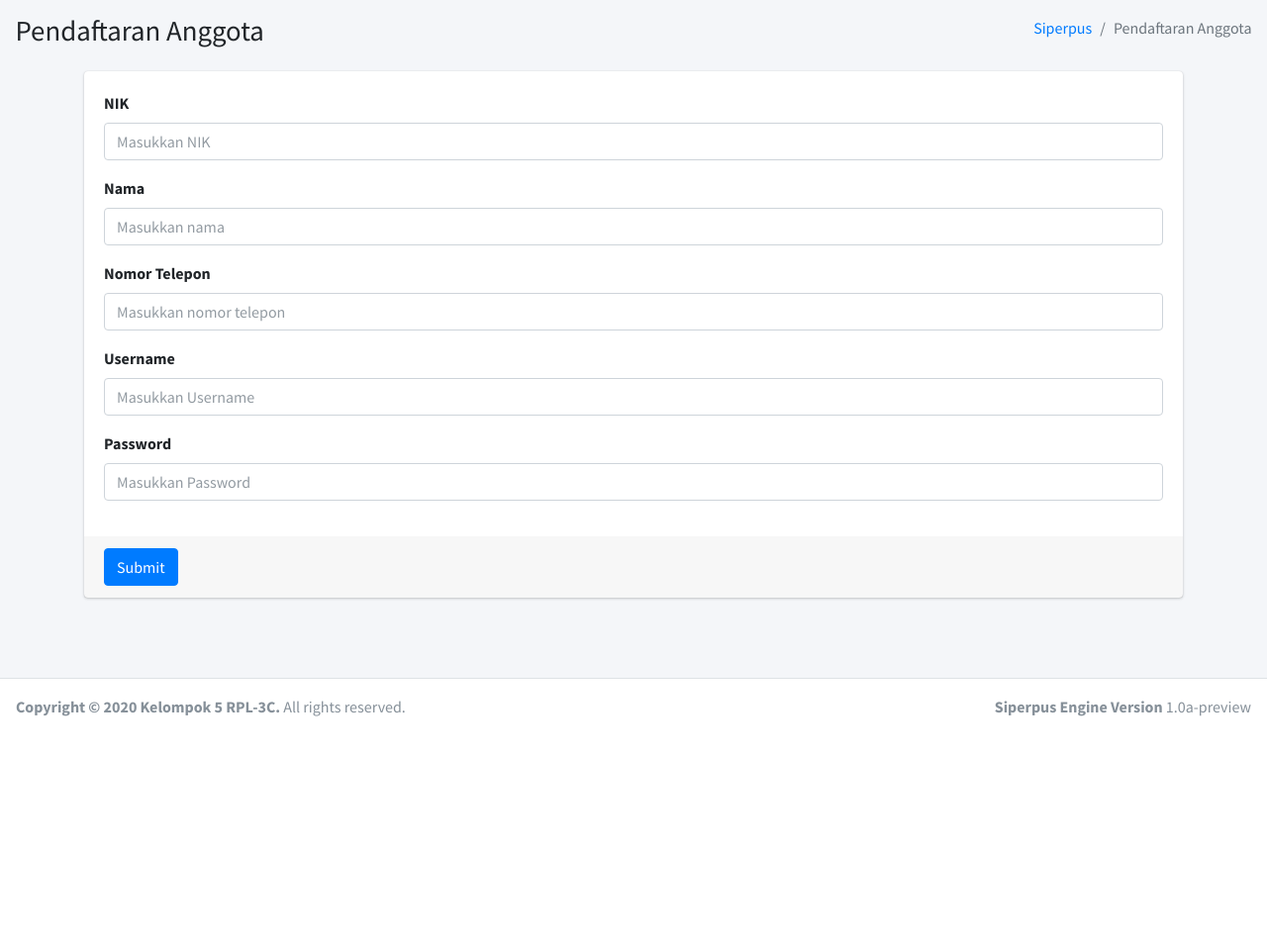
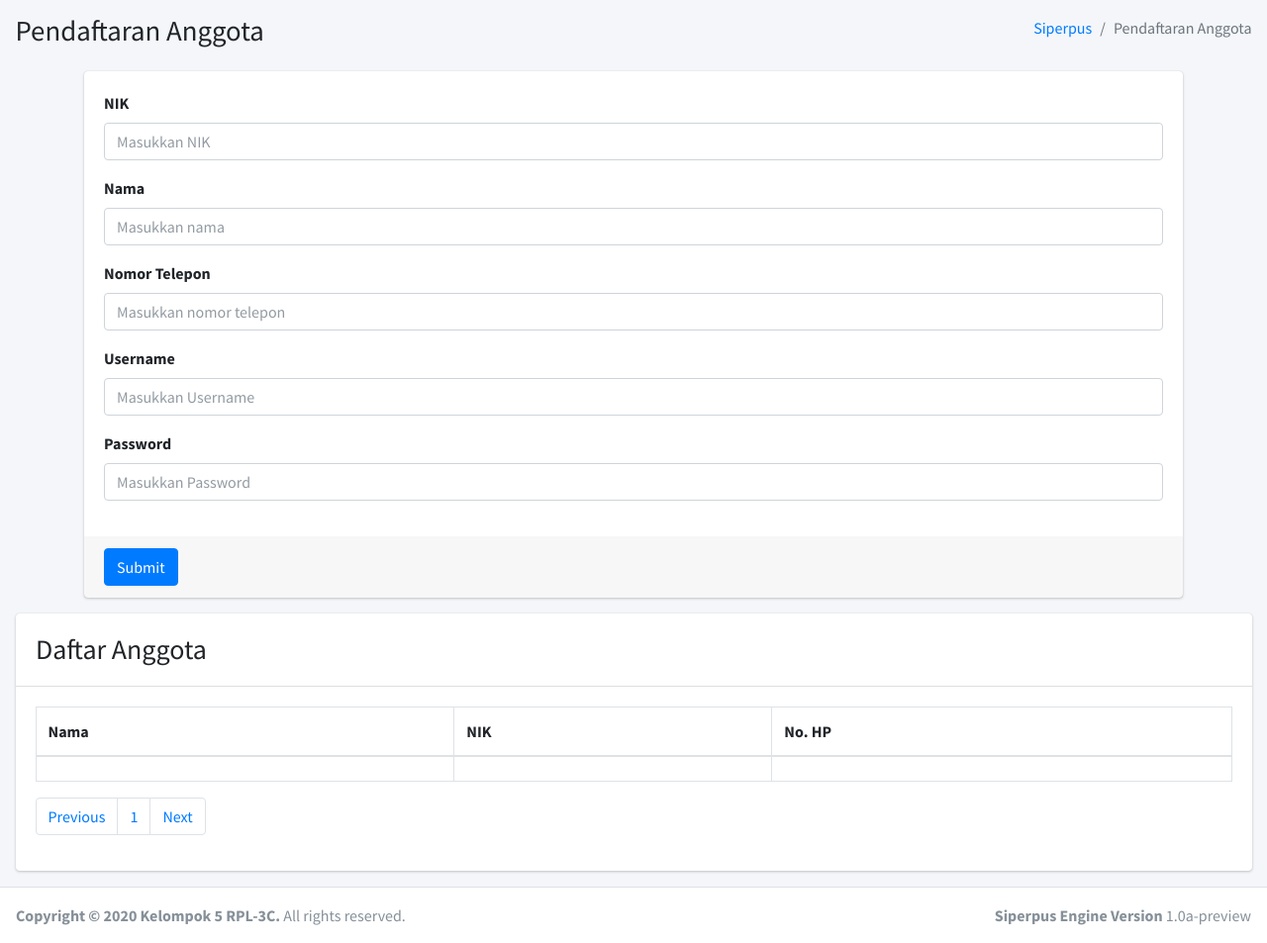
Before and after one commit to NaMLiM/Siperpus, a PHP site: page /index.php?page=add-member in a window 1280 px wide. Shown: the part 58-1011 px from the top of the page at 99% size. Before the commit the page ends 782 px from the top, so only its background shows below. Run offline with PHP 8.4, Linux system fonts and the light colour scheme; the visitor is signed in with stand-in values (Sample User, id 1); tables that the repository leaves empty or names only in its code hold one stand-in row (values such as "Sample post"); data that the repository does not hold is empty; some libraries are stand-ins or nearby versions.

Commit message:
added daftar anggota table to pendaftaran page

```diff
--- a/pages/add-member.php
+++ b/pages/add-member.php
@@ -57,6 +57,86 @@
         <!-- /.col-md-6 -->
     </div>
     <!-- /.container-fluid -->
+    <div class="container-fluid">
+    <div class="row">
+      <div class="col-12">
+        <div class="card">
+          <div class="card-header">
+            <div class="row">
+              <h3 class="m-2">Daftar Anggota</h3>
+            </div>
+          </div>
+          <div class="card-body">
+            <div class="dataTables_wrapper dt-bootstrap4">
+              <div class="row">
+                  <div class="col-sm-12">
+                    <table class="table table-bordered table-hover dataTable dtr-inline" role="grid">
+                      <thead>
+                      <tr role="row"><th class="sorting" tabindex="0" rowspan="1" colspan="1">Nama</th><th class="sorting_desc" tabindex="0" rowspan="1" colspan="1" aria-sort="descending">NIK</th><th class="sorting" tabindex="0" rowspan="1" colspan="1">No. HP</th></tr>
+                      </thead>
+                      <tbody>
+                        <?php
+                          $batas = 10;
+                          $halaman = isset($_GET['halaman'])?(int)$_GET['halaman'] : 1;
+                          $halaman_awal = ($halaman>1) ? ($halaman * $batas) - $batas : 0;
+
+                          $previous = $halaman - 1;
+                          $next = $halaman + 1;
+
+                          $data = mysqli_query($connection,"select * from anggota");
+                          $jumlah_data = mysqli_num_rows($data);
+                          $total_halaman = ceil($jumlah_data / $batas);
+
+                          $select = mysqli_query($connection, "select * from anggota limit $halaman_awal, $batas");
+                          while($data = mysqli_fetch_array($select)){
+                              echo "
+                                <tr role='row'>
+                                  <td class='dtr-control' tabindex='0'>".$data["NAMA_ANGGOTA"]."</td>
+                                  <td class='sorting_1'>".$data["NIK"]."</td>
+                                  <td>".$data["NOHP_ANGGOTA"]."</td>
+                                </tr>
+                              ";
+                          }
+                        ?>
+                      </tbody>
+                    </table>
+                  </div>
+                </div>
+                <div class="row">
+                  <div class="col-sm-12 col-md-12">
+                    <div class="dataTables_paginate paging_simple_numbers">
+                      <ul class="pagination">
+                        <li class="paginate_button page-item previous">
+                          <a <?php if($halaman > 1){ echo "href='?page=borrow-book&halaman=$previous'"; } ?> data-dt-idx="0" tabindex="0" class="page-link">Previous</a>
+                        </li>
+                        <?php
+                          for($x=1;$x<=$total_halaman;$x++){
+                        ?>
+                        <li class="paginate_button page-item">
+                          <a href="?page=borrow-book&halaman=<?php echo $x ?>" data-dt-idx="1" tabindex="0" class="page-link"><?php echo $x; ?></a>
+                        </li>
+                        <?php
+                          }
+                        ?>
+                        <li class="paginate_button page-item next">
+                          <a <?php if($halaman < $total_halaman) { echo "href='?page=borrow-book&halaman=$next'"; } ?> data-dt-idx="7" tabindex="0" class="page-link">Next</a>
+                        </li>
+                      </ul>
+                    </div>
+                  </div>
+                </div>
+              </div>
+            </div>
+              <!-- /.card-body -->
+          </div>
+            <!-- /.card -->
+            <!-- /.card -->
+        </div>
+          <!-- /.col -->
+      </div>
+        <!-- /.row -->
+    </div>
+    </div>
   </div>
   <!-- /.content -->
 </div>
```
